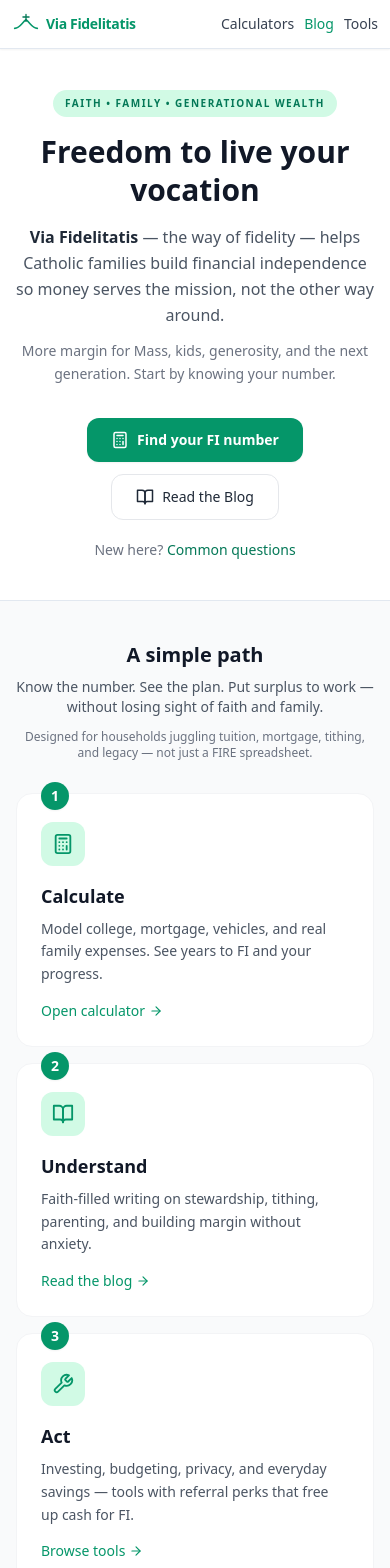
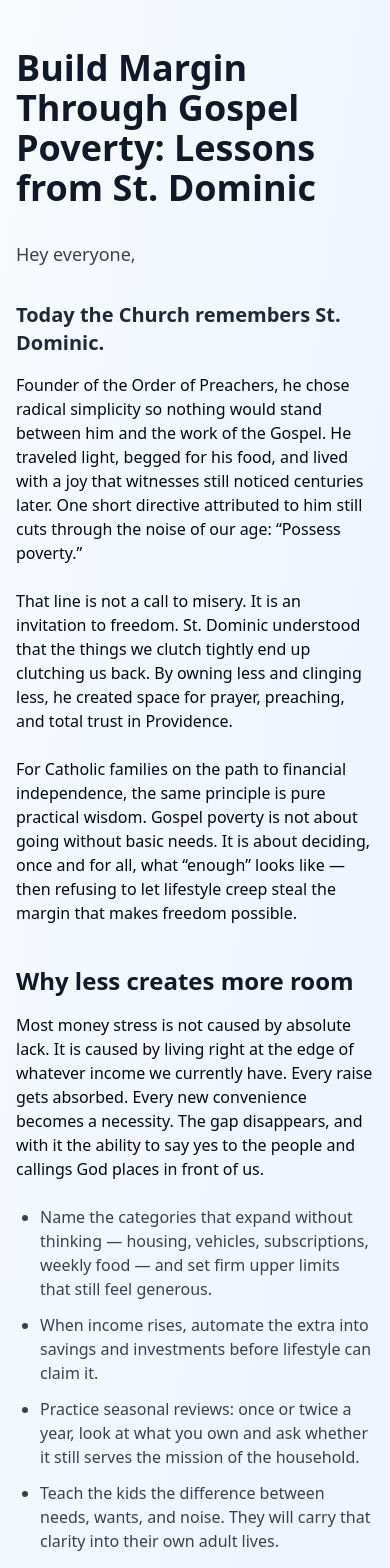
Before and after one commit to daughterpop/super-fi-calc, a React (Vite) app: page /blog/build-margin-through-gospel-poverty-lessons-from-st-dominic in a window 390 px wide. Shown: the top 1568 px of the page. Built offline with nearby package versions, Linux system fonts and the light colour scheme.

Commit message:
Add daily blog post: Build Margin Through Gospel Poverty: Lessons from St. Dominic – August 8, 2026

```diff
--- a/src/data/posts.js
+++ b/src/data/posts.js
@@ -1,4 +1,14 @@
 const rawPosts = [
+  {
+    title: 'Build Margin Through Gospel Poverty: Lessons from St. Dominic',
+    date: 'August 8, 2026',
+    dateSort: '2026-08-08',
+    excerpt: 'On the Memorial of St. Dominic, Catholic families learn that embracing Gospel poverty — owning less and clinging less — creates the practical margin that turns financial independence into everyday freedom and joy.',
+    readTime: '4 min read',
+    link: '/blog/build-margin-through-gospel-poverty-lessons-from-st-dominic',
+    tags: ['Stewardship', 'Seasonal', 'Prayer', 'Legacy'],
+    featured: false
+  },
   {
     title: 'How to Get Started on Your FI Path',
     date: 'August 7, 2026',
--- a/src/main.jsx
+++ b/src/main.jsx
@@ -46,6 +46,7 @@ import SimplicityCreatesRealMarginLessonsFromStJohnVianney from './pages/simplic
 import BuildOnTrustNotAnxietyLessonsFromOurLadyOfTheSnows from './pages/build-on-trust-not-anxiety-lessons-from-our-lady-of-the-snows.jsx';
 import SeeTheGloryAheadLessonsFromTheTransfiguration from './pages/see-the-glory-ahead-lessons-from-the-transfiguration.jsx';
 import BuildMarginToTrustProvidenceLessonsFromStCajetan from './pages/build-margin-to-trust-providence-lessons-from-st-cajetan.jsx';
+import BuildMarginThroughGospelPovertyLessonsFromStDominic from './pages/build-margin-through-gospel-poverty-lessons-from-st-dominic.jsx';
 
 ReactDOM.createRoot(document.getElementById('root')).render(
   <React.StrictMode>
@@ -96,6 +97,7 @@ ReactDOM.createRoot(document.getElementById('root')).render(
           <Route path="/blog/build-on-trust-not-anxiety-lessons-from-our-lady-of-the-snows" element={<BuildOnTrustNotAnxietyLessonsFromOurLadyOfTheSnows />} />
           <Route path="/blog/see-the-glory-ahead-lessons-from-the-transfiguration" element={<SeeTheGloryAheadLessonsFromTheTransfiguration />} />
           <Route path="/blog/build-margin-to-trust-providence-lessons-from-st-cajetan" element={<BuildMarginToTrustProvidenceLessonsFromStCajetan />} />
+          <Route path="/blog/build-margin-through-gospel-poverty-lessons-from-st-dominic" element={<BuildMarginThroughGospelPovertyLessonsFromStDominic />} />
 
           <Route path="*" element={<App />} />
         </Routes>
--- /dev/null
+++ b/src/pages/build-margin-through-gospel-poverty-lessons-from-st-dominic.jsx
@@ -0,0 +1,82 @@
+import React from 'react';
+import BlogPostFooter from '../components/BlogPostFooter';
+
+export default function BuildMarginThroughGospelPovertyLessonsFromStDominic() {
+  return (
+    <div className="min-h-screen bg-gradient-to-br from-slate-50 via-blue-50 to-indigo-50 py-12 px-4">
+      <div className="max-w-4xl mx-auto prose prose-slate">
+        <h1 className="text-4xl md:text-5xl font-bold text-gray-900 mb-8">
+          Build Margin Through Gospel Poverty: Lessons from St. Dominic
+        </h1>
+
+        <p className="text-lg text-gray-700 mb-8 leading-relaxed">
+          Hey everyone,
+        </p>
+
+        <p className="text-xl font-semibold text-gray-800 mb-4">
+          Today the Church remembers St. Dominic.
+        </p>
+
+        <p className="mb-6">
+          Founder of the Order of Preachers, he chose radical simplicity so nothing would stand between him and the work of the Gospel. He traveled light, begged for his food, and lived with a joy that witnesses still noticed centuries later. One short directive attributed to him still cuts through the noise of our age: “Possess poverty.”
+        </p>
+
+        <p className="mb-6">
+          That line is not a call to misery. It is an invitation to freedom. St. Dominic understood that the things we clutch tightly end up clutching us back. By owning less and clinging less, he created space for prayer, preaching, and total trust in Providence.
+        </p>
+
+        <p className="mb-6">
+          For Catholic families on the path to financial independence, the same principle is pure practical wisdom. Gospel poverty is not about going without basic needs. It is about deciding, once and for all, what “enough” looks like — then refusing to let lifestyle creep steal the margin that makes freedom possible.
+        </p>
+
+        <h2 className="text-2xl font-bold text-gray-900 mt-10 mb-4">
+          Why less creates more room
+        </h2>
+        <p className="mb-6">
+          Most money stress is not caused by absolute lack. It is caused by living right at the edge of whatever income we currently have. Every raise gets absorbed. Every new convenience becomes a necessity. The gap disappears, and with it the ability to say yes to the people and callings God places in front of us.
+        </p>
+
+        <ul className="list-disc pl-6 space-y-3 mb-8 text-gray-700">
+          <li>Name the categories that expand without thinking — housing, vehicles, subscriptions, weekly food — and set firm upper limits that still feel generous.</li>
+          <li>When income rises, automate the extra into savings and investments before lifestyle can claim it.</li>
+          <li>Practice seasonal reviews: once or twice a year, look at what you own and ask whether it still serves the mission of the household.</li>
+          <li>Teach the kids the difference between needs, wants, and noise. They will carry that clarity into their own adult lives.</li>
+        </ul>
+
+        <p className="mb-6">
+          St. Dominic did not wait for perfect conditions before living this way. He simply chose the lighter load and discovered that joy followed. Financial independence works the same way. Small, deliberate reductions compound into real margin. Anxiety shrinks. Generosity becomes ordinary instead of heroic.
+        </p>
+
+        <h2 className="text-2xl font-bold text-gray-900 mt-10 mb-4">
+          Turn the surplus into freedom
+        </h2>
+        <p className="mb-4">
+          Once the gap appears, the next step is simple: put the surplus to work so it can grow quietly in the background. Low-cost index funds do the heavy lifting over time. If you are ready to start (or restart) that part of the plan, I use Robinhood myself:
+        </p>
+
+        <a
+          href="https://join.robinhood.com/dustinh-1bff5a"
+          target="_blank"
+          rel="noopener noreferrer"
+          className="inline-flex items-center gap-2 px-8 py-4 bg-green-600 text-white font-semibold rounded-xl hover:bg-green-700 transition-all shadow-md hover:shadow-lg mb-6"
+        >
+          Get Your Free Stocks on Robinhood →
+        </a>
+
+        <p className="mb-6">
+          Use whatever brokerage keeps the process honest and low-friction. The goal is the same one St. Dominic lived: a household light enough to move freely and free enough to serve.
+        </p>
+
+        <p className="text-lg font-medium text-gray-800 mt-10">
+          Financial freedom really is for everyone — including your family.
+        </p>
+
+        <p className="text-gray-700 font-medium mt-6">
+          – Dustin
+        </p>
+
+        <BlogPostFooter />
+      </div>
+    </div>
+  );
+}
```
Also changed, not shown: 2 other files (tests, documents, lock files or other folders).
